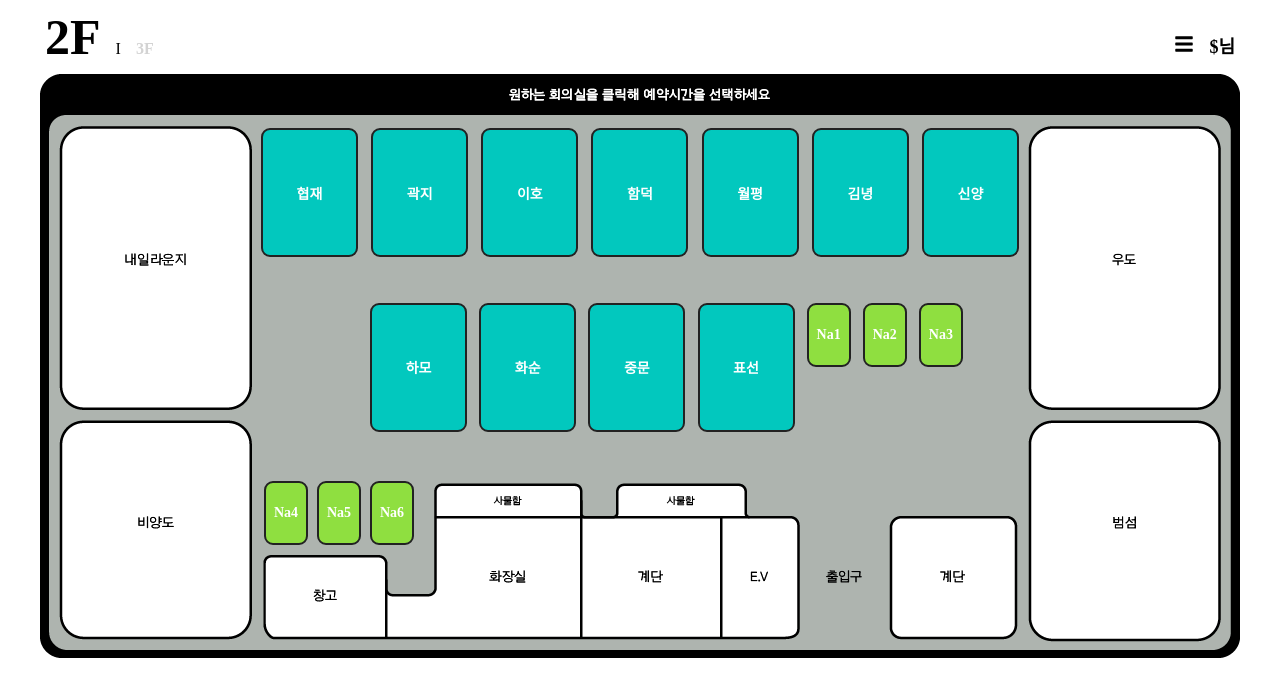
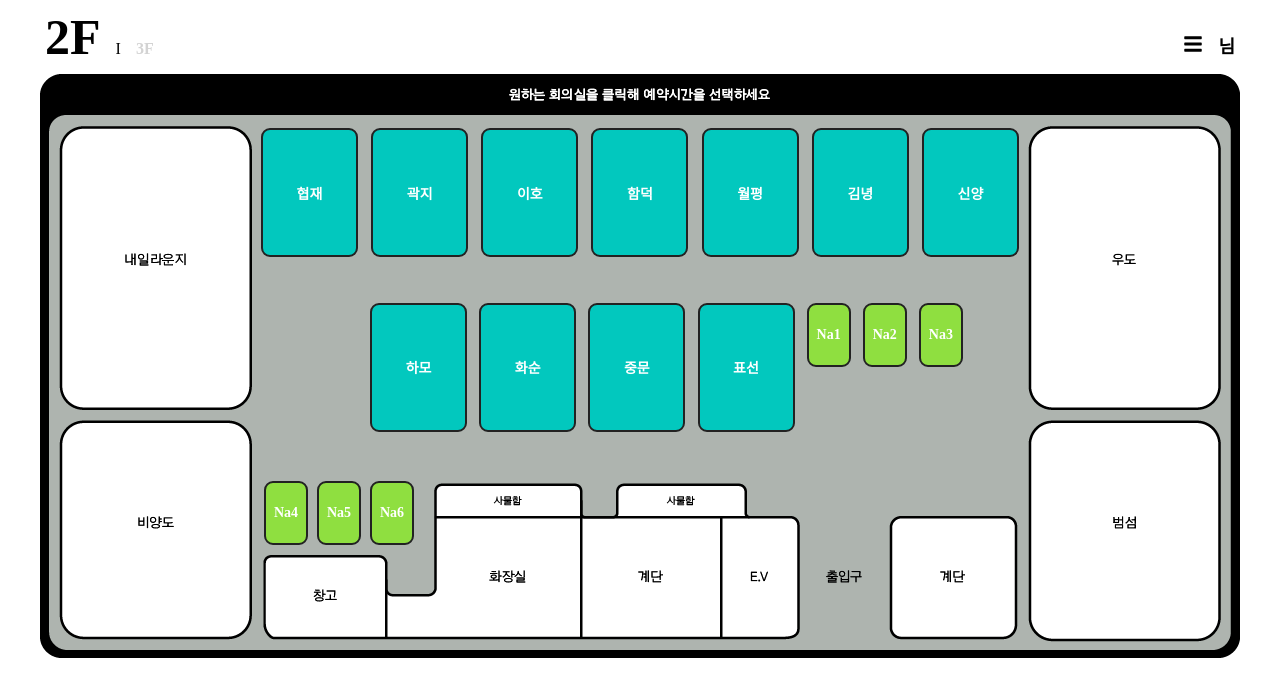
Before and after one commit to karinabluu/TamInTams, a React (Create React App) app: page /floor2 in a window 1280 px wide. Shown: the top 696 px of the page. Built offline with nearby package versions, Linux system fonts and the light colour scheme; sample sign-in values are in the browser's storage.

Commit message:
11.9
11.9

```diff
--- a/src/pages/Floor2.jsx
+++ b/src/pages/Floor2.jsx
@@ -14,7 +14,9 @@ const Floor2 = () => {
   const [roomname, setRoomname] = useState(''); //roomname = roomData.name(방이름 초기값)
 
   const navigate = useNavigate(); // 페이지간 이동을 위한 함수 import
+
   const loginname = getUname();
+  console.log('회원 이름:', loginname);
 
   useEffect(() => {
     const token = getToken();
@@ -112,7 +114,7 @@ const Floor2 = () => {
           <St.Button
             style={{ fontSize: '18px', position: 'relative', top: '-2px' }}
           >
-            ${loginname}님
+            {loginname}님
           </St.Button>
         </St.ButtonWrapper2>
       </St.HeaderWrap>
--- a/src/util/token.js
+++ b/src/util/token.js
@@ -23,7 +23,9 @@ export const getUuid = () => {
 };
 
 //name 가져오기
+
 export const setUname = (name) => {
+  console.log(name);
   localStorage.setItem('name', name);
 };
 
```
